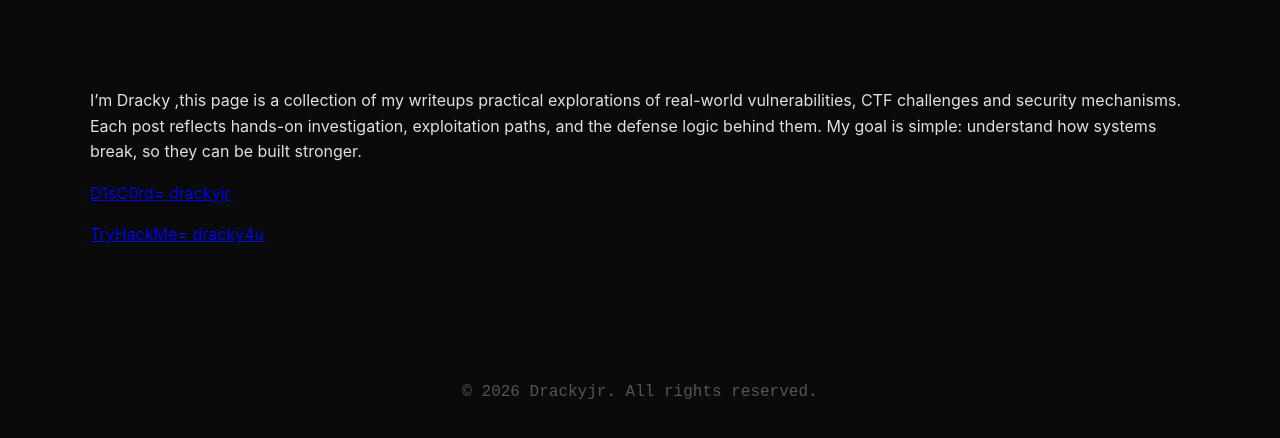
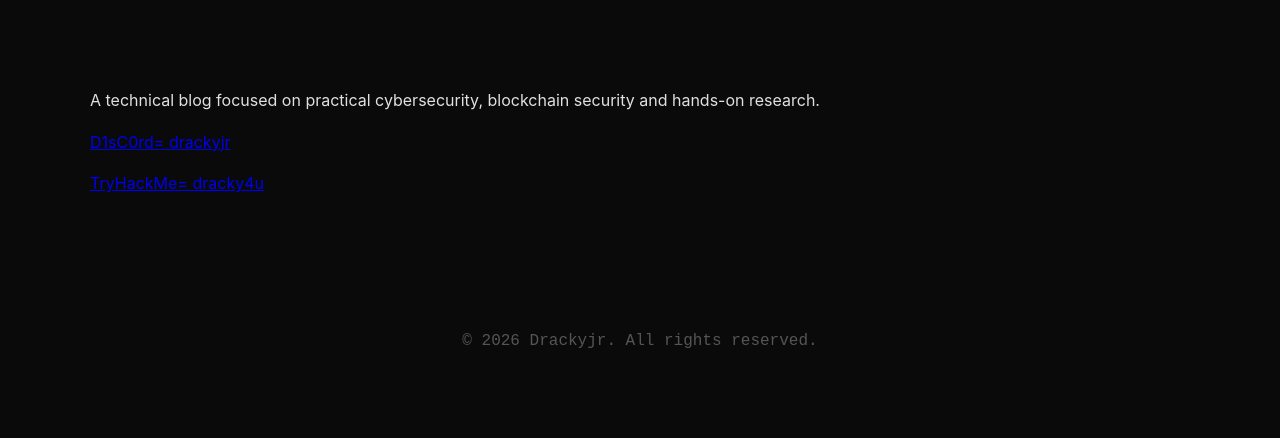
Before and after one commit to drackyjr/drackyjr.github.io, a website: page about.html in a window 1280 px wide. Shown: the part 330-768 px from the top of the page. Drawn offline with Linux system fonts and the light colour scheme.

Commit message:
Update about.html

```diff
--- a/about.html
+++ b/about.html
@@ -22,12 +22,7 @@
         <button class="back-button" onclick="window.location.href='index.html'">&larr; Back to Home</button>
         <section class="page-section">
             <h1 class="page-title">About Us</h1>
-            <p>I’m Dracky
-                ,this page is a collection of my writeups practical explorations of real-world vulnerabilities, CTF
-                challenges and security mechanisms.
-
-                Each post reflects hands-on investigation, exploitation paths, and the defense logic behind them.
-                My goal is simple: understand how systems break, so they can be built stronger.</p>
+            <p>A technical blog focused on practical cybersecurity, blockchain security and hands-on research.</p>
             <p><a href="https://discordapp.com/users/886128141494517810" target="_blank">D1sC0rd= drackyjr</a></p>
             <p><a href="https://tryhackme.com/p/dracky4u" target="_blank">TryHackMe= dracky4u</a></p>
         </section>
```
